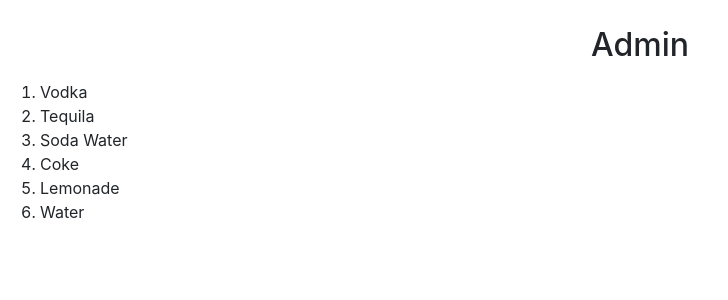
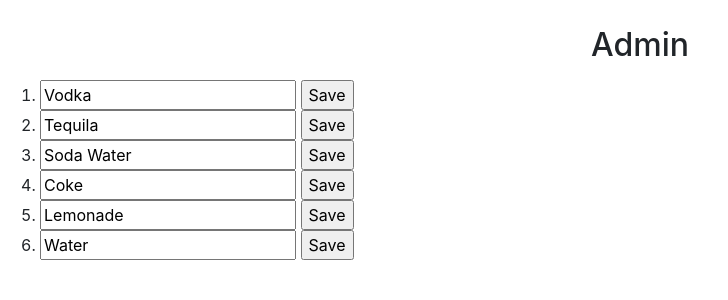
Before and after one commit to gabbyevaristo/barrl, a Flask app: page /admin in a window 1280 px wide. Shown: the part 56-356 px from the top of the page, without its empty margins (0-728 px from the left). Run offline with Flask 2, Linux system fonts and the light colour scheme; the visitor is signed in with stand-in values (Sample User, id 1); some libraries are stand-ins or nearby versions.

Commit message:
Updated readme and admin homepage

```diff
--- a/templates/admin.html
+++ b/templates/admin.html
@@ -15,7 +15,12 @@
   <!-- Bottles -->
   <ol>
     {% for id, bottle in bottles.items(): %}
-    <li>{{bottle['name']}}</li>
+    <li>
+      <form action="/update_bottles" method="post">
+        <input type="text" name="title" value="{{bottle['name']}}">
+        <input type="submit" name="add_sub" value="Save">
+      </form>
+    </li>
     {% endfor %}
   </ol>
 
```
Also changed, not shown: README.md, app.py (line endings or trailing spaces).
